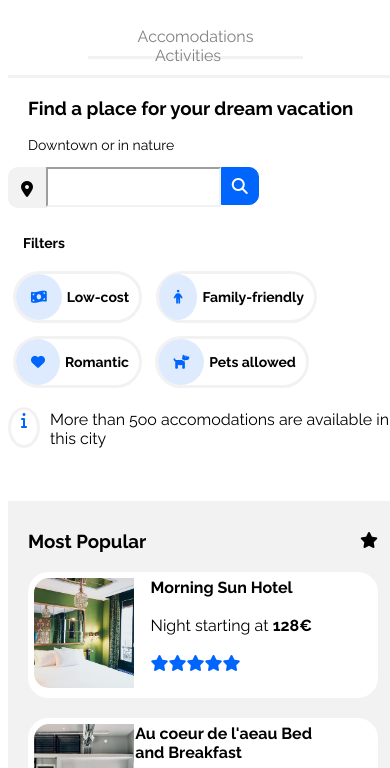
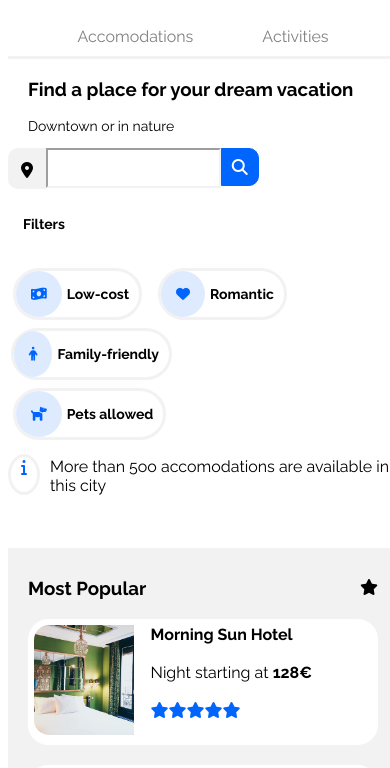
Before and after one commit to AJC-mdx/P2_AHMED_CHOUDHRY_code, a plain HTML site: page index.html in a window 390 px wide. Shown: the part 61-829 px from the top of the page. Drawn offline with Linux system fonts and the light colour scheme.

Commit message:
fixed phone versionn issues

```diff
--- a/CSS/style.css
+++ b/CSS/style.css
@@ -387,8 +387,8 @@ and below 768 for mobile phones */
   color: grey;
   padding-bottom: 10px;
   border-bottom: solid #f2f2f2;
-  padding-right: 50px;
-  padding-left: 50px;
+  padding-right: 40px;
+  padding-left: 40px;
 }
 .navAccomodation:hover {
   color: #0065fc;
@@ -402,8 +402,8 @@ and below 768 for mobile phones */
   padding-bottom: 10px;
   border-bottom: solid #f2f2f2;
   margin-left: -30px;
-  padding-left: 50px;
-  padding-right: 50px;
+  padding-left: 40px;
+  padding-right: 40px;
 }
 .navActivities:hover {
   color: #0065fc;
@@ -424,6 +424,21 @@ and below 768 for mobile phones */
   display: inline-block;
  }
 
+ .f1 {
+  margin-bottom: -60px;
+ }
+ .f2 {
+  margin-bottom: -120px;
+  margin-left: -140px;
+ }
+ .f3 {
+  margin-bottom: 60px;
+  margin-left: 150px;
+ }
+ .f4 {
+  margin-bottom: 0px;
+ }
+
  /* most popular */
  .mostPopular {
   display: block;
@@ -433,6 +448,9 @@ and below 768 for mobile phones */
   order: 1;
   margin-top: -1870px;
   padding: 10px;
+ }
+ .mpTxt1 {
+  margin-right: -25px;
  }
 
  .section-accomodations {
--- a/index.html
+++ b/index.html
@@ -39,19 +39,19 @@
         <!--Filters select-->
         <nav class="filters">
             <div class="filter"><b>Filters</b></div>
-            <div class="fButton">
+            <div class="fButton f1">
                 <div class="cameraIcon"><i class="fa-solid fa-money-bill-wave"></i></div>
                 <div class="fText"><b>Low-cost</b></div>
             </div>
-            <div class="fButton">
+            <div class="fButton f2">
                 <div class="personIcon"><i class="fa-solid fa-person"></i></div>
                 <div class="fText"><b>Family-friendly</b></div>
             </div>
-            <div class="fButton">
+            <div class="fButton f3">
                 <div class="heartIcon"><i class="fa-solid fa-heart"></i></div>
                 <div class="fText"><b>Romantic</b></div>
             </div>
-            <div class="fButton">
+            <div class="fButton f4">
                 <div class="petIcon"><i class="fa-solid fa-dog"></i></div>
                 <div class="fText"><b>Pets allowed</b></div>
             </div>
@@ -214,6 +214,7 @@
             </div>
         </div>
     </section>
+
     <!--Footer-->
     <footer class="footer">
         <div class="about">
```
